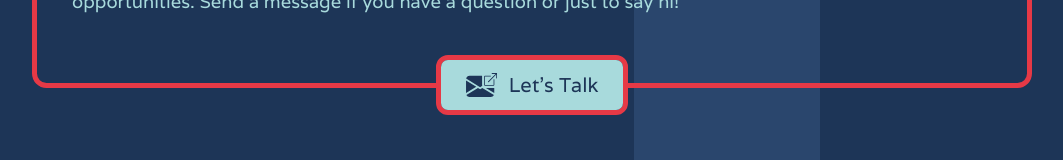
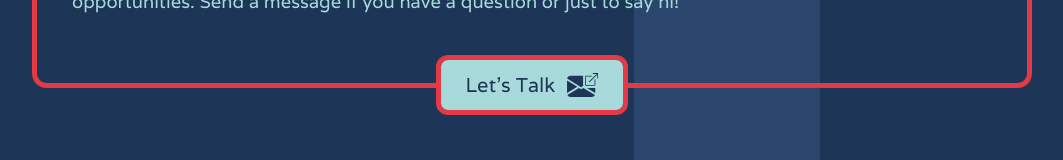
Before and after one commit to NickCalderone/developer-portfolio, a Nuxt app: page / in a window 1280 px wide. Shown: the part 2952-3112 px from the top of the page, without its empty margins (108-1171 px from the left). Built offline with nearby package versions, Linux system fonts and the light colour scheme.

Commit message:
moved the open in new tab email icon to the right of the text

```diff
--- a/components/Contact.vue
+++ b/components/Contact.vue
@@ -116,8 +116,8 @@ export default {
 		<a class="contact-mailto-a" href="mailto:calderonenick@gmail.com">
 			<div class="contact-mailto">
 				<div class="background-hover"></div>
+				<p>Let's Talk</p>
 				<Mailto class="mailto-icon" />
-				<p>Let's Talk</p>
 			</div>
 		</a>
 	</section>
@@ -189,7 +189,7 @@ export default {
 
 .mailto-icon {
 	z-index: 10;
-	margin-right: .75rem;
+	margin-left: .75rem;
 }
 
 .mailto-icon path {
```
